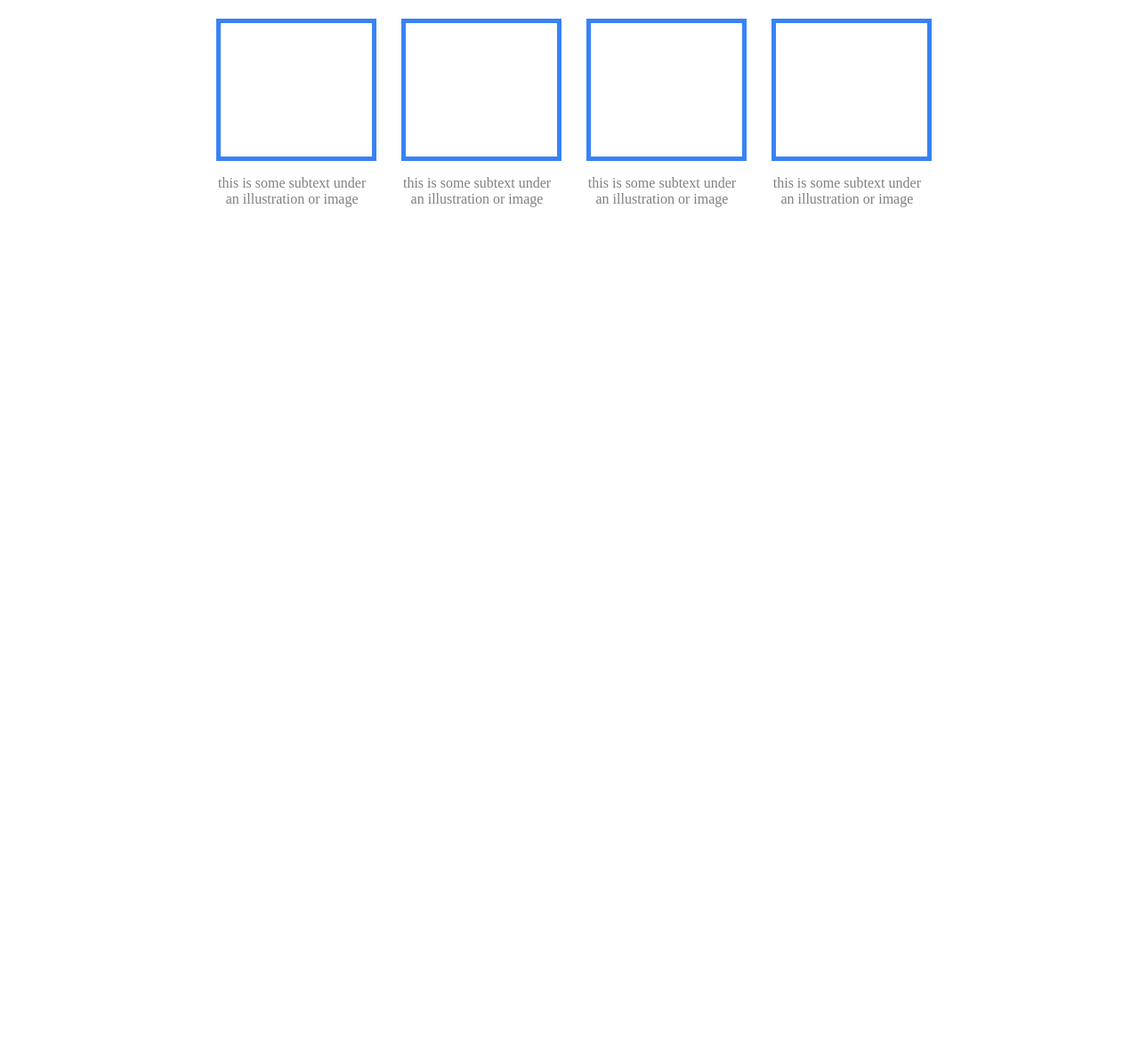
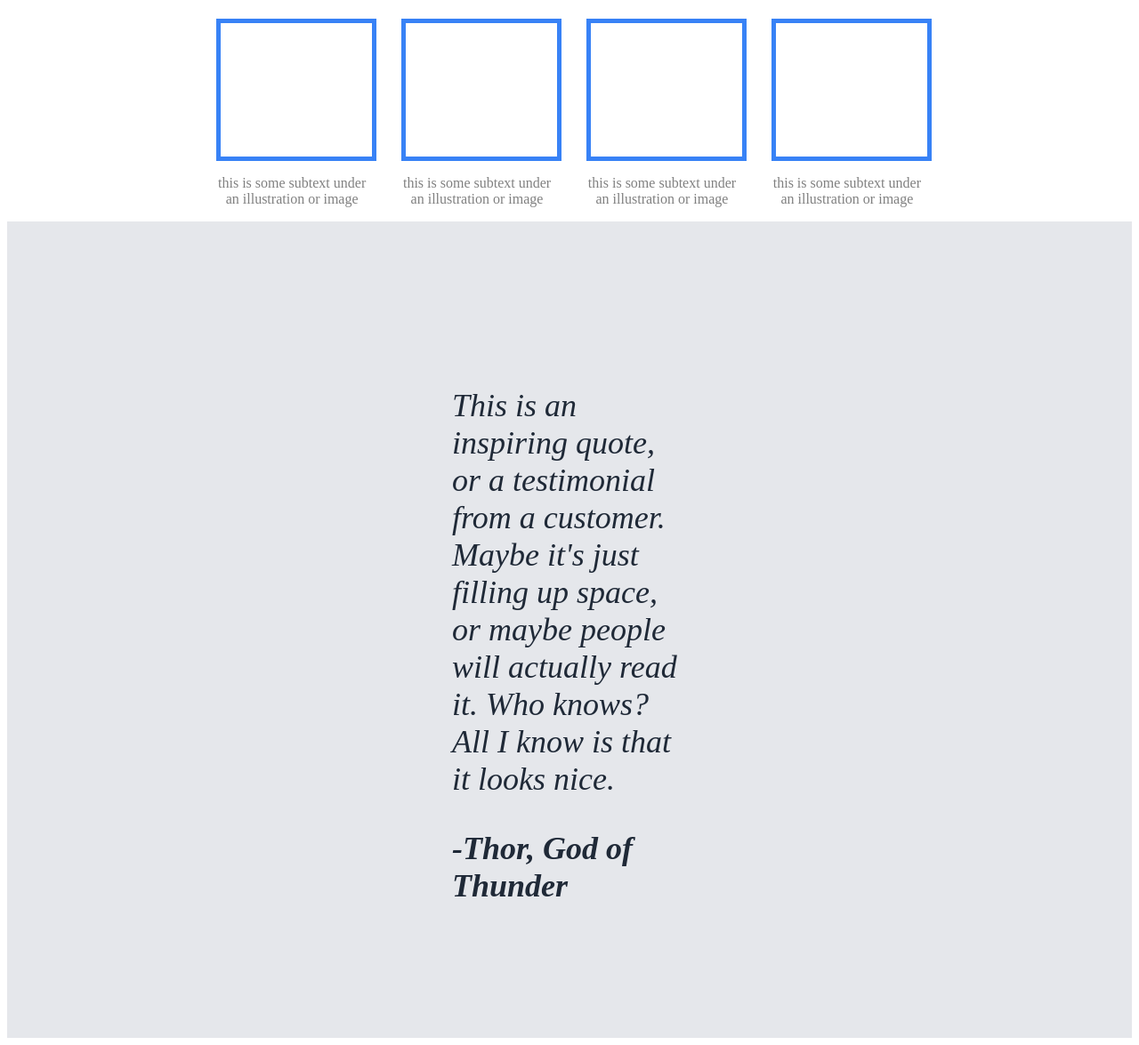
Before and after one commit to muudar/landing-page, a plain HTML site: page index.html in a window 1280 px wide. Shown: the part 723-1898 px from the top of the page at 89% size. Before the commit the page ends 980 px from the top, so only its background shows below. Drawn offline with Linux system fonts and the light colour scheme.

Commit message:
edit header logo and add section 3

```diff
--- a/index.html
+++ b/index.html
@@ -61,5 +61,13 @@
             <p class = "underbox-text">this is some subtext under an illustration or image</p>
         </div>
     </div>
+    <div class = "section3">
+        <div class = "section3-text">
+            <p>This is an inspiring quote, or a testimonial from a customer. Maybe it's just filling up space, or maybe people will actually read it. Who knows? All I know is that it looks nice.</p>
+        <div class = "quoter">
+            <strong>-Thor, God of Thunder</strong>
+        </div>
+        </div>
+    </div>
 </body>
 </html>
--- a/styles.css
+++ b/styles.css
@@ -6,6 +6,10 @@
     font-size: 24px;
     color : #F9FAF8;
     font-weight: bold;
+}
+
+.header-logo-container{
+    width: 100%;
 }
 .top-page{
     background-color: #1F2937;
@@ -60,6 +64,22 @@
     border: 5px solid #3882F6;
 }
 
+.section3{
+    background-color: #E5E7EB;
+    padding: 150px 500px 150px 500px;
+}
+
+.section3-text{
+    font-size: 36px;
+    font-style: italic;
+    color: #1F2937;
+}
+
+
+.quoter{
+    width: 100%;
+}
+
 .column-container{
     display:flex;
 }
```
